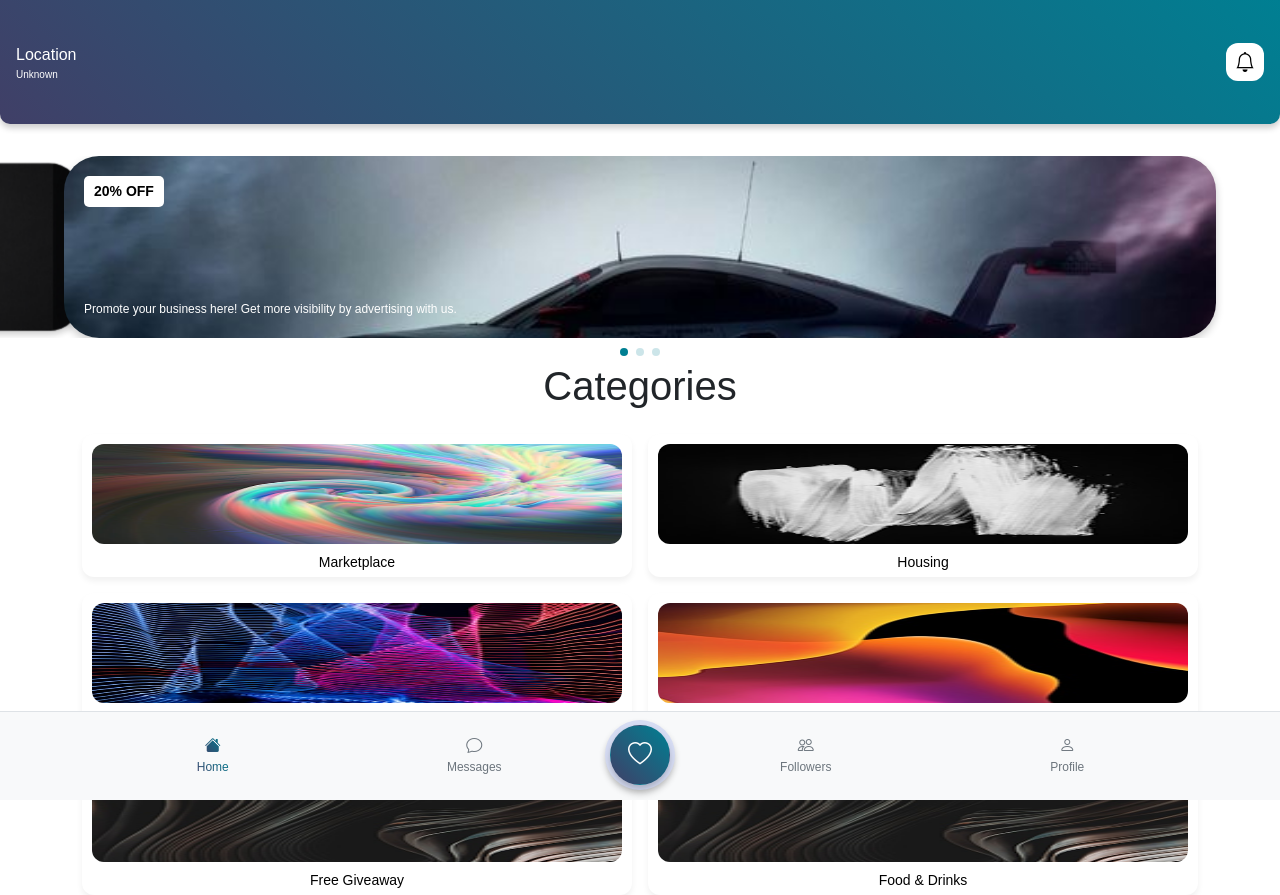
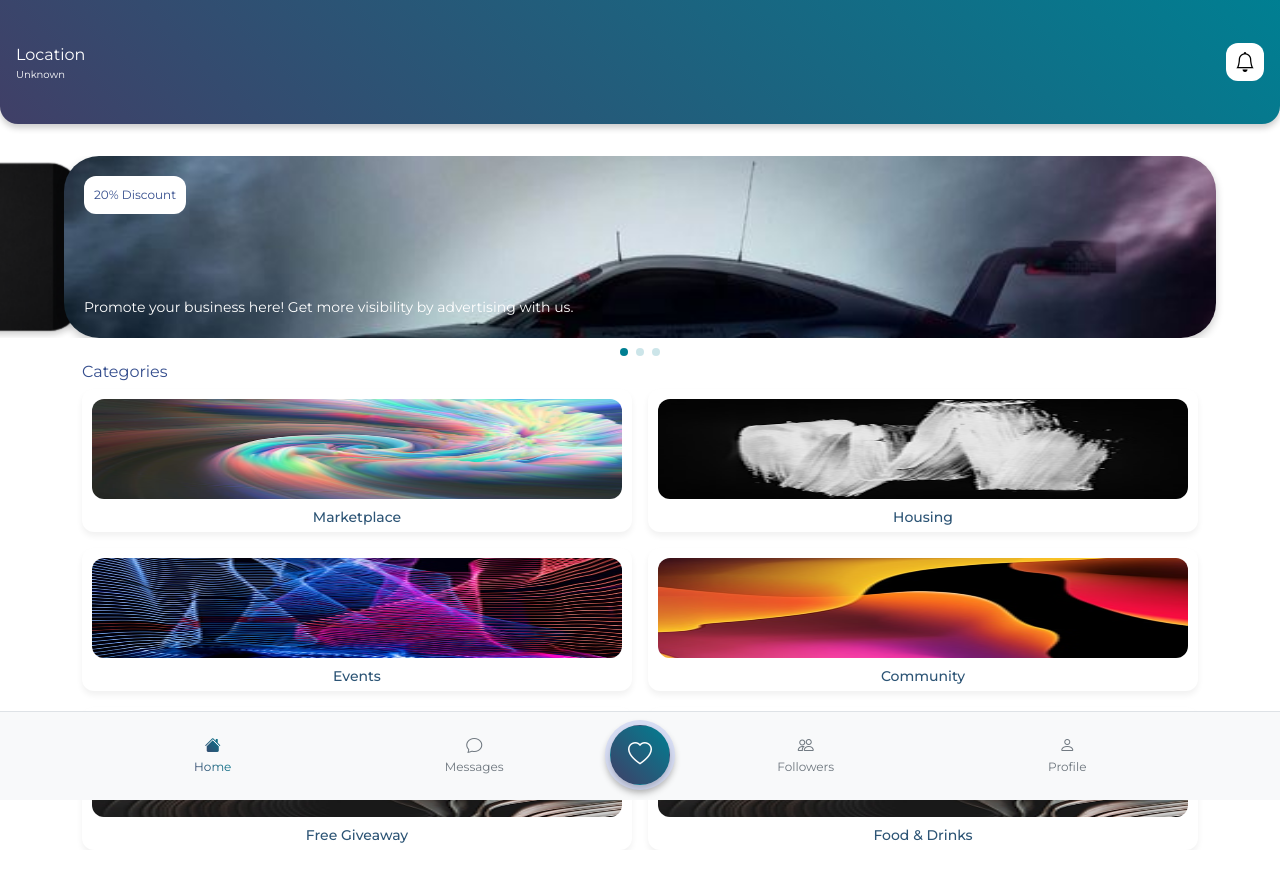
Before and after one commit to talha-007/fluffy-potato, a plain HTML site: page index.html in a window 1280 px wide. After the commit the page ends 850 px from the top, so only its background shows below. Drawn offline with nearby package versions, Linux system fonts and the light colour scheme.

Commit message:
font fixes

```diff
--- a/css/styles.css
+++ b/css/styles.css
@@ -1,5 +1,5 @@
 body {
-  font-family: Arial, sans-serif;
+  font-family: "Montserrat", Arial, sans-serif; /* Use Montserrat as the primary font */
   margin: 0;
   padding: 0;
   box-sizing: border-box;
@@ -14,7 +14,7 @@ header {
     #403f67,
     #007f92
   ); /* Linear gradient background */
-  border-radius: 0px 0px 10px 10px; /* Rounded corners */
+  border-radius: 0px 0px 18px 18px; /* Rounded corners */
   margin-bottom: 2rem;
   padding: 10px; /* Adjust padding for better spacing */
   color: white; /* Ensure text is readable */
@@ -62,7 +62,7 @@ header {
 .card-title {
   font-size: 14px;
   font-weight: 500;
-  color: #000;
+  color: #2c5475;
   margin-top: 10px;
 }
 
@@ -190,11 +190,11 @@ header {
   top: 20px;
   left: 20px;
   background-color: #fff; /* Red background for the label */
-  color: #000;
-  font-size: 14px;
-  font-weight: bold;
-  padding: 5px 10px;
-  border-radius: 5px;
+  color: #344d8d;
+  font-size: 12px;
+  font-weight: 400;
+  padding: 10px;
+  border-radius: 12px;
   z-index: 2;
 }
 
@@ -204,9 +204,10 @@ header {
   left: 10px;
   /* background-color: rgba(0, 0, 0, 0.6);  */
   color: white;
-  font-size: 12px;
+  font-size: 14px;
   padding: 10px;
   border-radius: 5px;
+  font-weight: 400;
   z-index: 2;
   max-width: 80%; /* Prevent text from overflowing */
 }
@@ -219,6 +220,12 @@ header {
   background: #007f92; /* Customize pagination bullet color */
 }
 
+.categories-header {
+  font-size: 16px;
+  font-weight: 400;
+  color: #344d8d;
+  margin-top: 1rem;
+}
 /* Responsive Navbar for Small Screens */
 @media (max-width: 768px) {
   .navbar {
--- a/index.html
+++ b/index.html
@@ -15,6 +15,10 @@
     <link
       rel="stylesheet"
       href="https://cdn.jsdelivr.net/npm/swiper@9/swiper-bundle.min.css"
+    />
+    <link
+      href="https://fonts.googleapis.com/css2?family=Montserrat:wght@400;500;600;700&display=swap"
+      rel="stylesheet"
     />
     <script src="https://code.jquery.com/jquery-3.6.0.min.js"></script>
     <script
@@ -49,7 +53,7 @@
       <div class="swiper mySwiper">
         <div class="swiper-wrapper">
           <div class="swiper-slide">
-            <div class="discount-label">20% OFF</div>
+            <div class="discount-label">20% Discount</div>
             <img src="images/slide1.jpg" alt="Slide 1" class="img-fluid" />
             <div class="slide-text">
               Promote your business here! Get more visibility by advertising
@@ -82,7 +86,7 @@
     </div>
 
     <main class="container mt-4">
-      <h1 class="text-center mb-4">Categories</h1>
+      <h1 class="mb-2 categories-header">Categories</h1>
       <div class="row g-3">
         <div class="col-6">
           <div class="card text-center">
```
